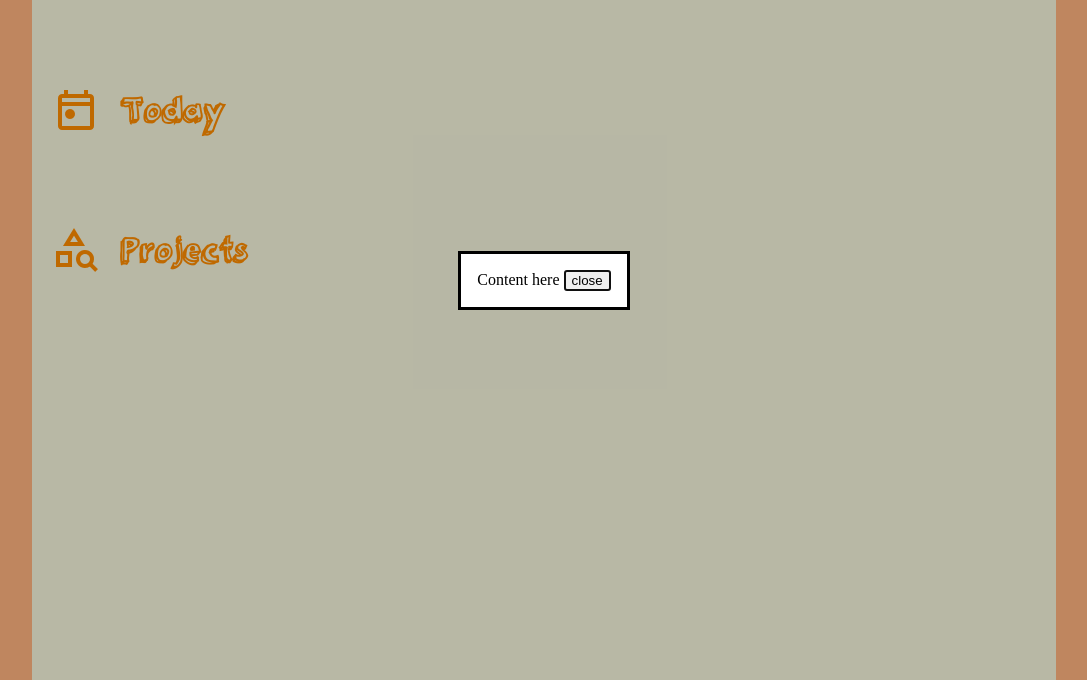
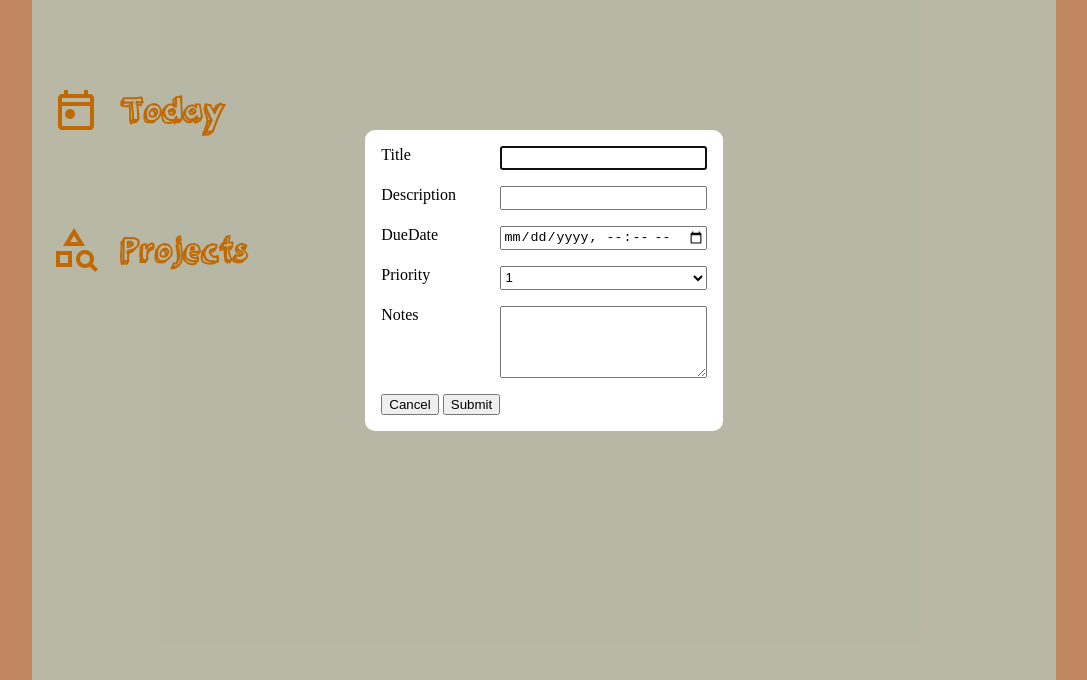
Before and after one commit to Yufan029/todo, a website built with webpack: page src/index.html in a window 1280 px wide. Both pictures are taken after a click on the picture 395 px from the left and 60 px from the top of the page. Shown: the part 120-800 px from the top of the page, without its empty margins (96-1183 px from the left). Built offline with nearby package versions, Linux system fonts and the light colour scheme.

Commit message:
Modify pop up dialog

```diff
--- /dev/null
+++ b/src/css/dialogForm.css
@@ -0,0 +1,24 @@
+
+#dialog {
+    border: none;
+    border-radius: 10px;
+    display: flex;
+    flex-direction: column;
+    gap: 1rem;
+}
+
+#form {
+    display: grid;
+    grid-template-columns: 1fr 2fr;
+    grid-template-rows: 1fr 1fr 1fr 1fr 3fr;
+    gap: 1rem;
+}
+
+#form > input {
+    height: 1.5rem;
+}
+
+.close {
+    width: 100px;
+    align-self: flex-end;
+}
--- a/src/index.html
+++ b/src/index.html
@@ -7,8 +7,26 @@
 </head>
 <body>
     <dialog id="dialog">
-        Content here
-        <button class="close">close</button>
+        <form id="form">
+            <label for="title">Title</label>
+            <input type="text" id="title" />
+            <label for="description">Description</label>
+            <input type="text" id="description" />
+            <label for="dueDate">DueDate</label>
+            <input type="datetime-local" id="dueDate" />
+            <label for="priority">Priority</label>
+            <select id="priority" name="priority" value="1">
+                <option value="1">1</option>
+                <option value="2">2</option>
+                <option value="3">3</option>
+            </select>
+            <label for="notes">Notes</label>
+            <textarea id="notes"></textarea>
+        </form>
+        <div class="buttons">
+            <button id="cancel">Cancel</button>
+            <button id="submit">Submit</button>
+        </div>
     </dialog>
     <div class="container">
         <header id="header-icon"></header>
--- a/src/scripts/createHeader.js
+++ b/src/scripts/createHeader.js
@@ -15,15 +15,7 @@ export default function createHeader() {
     let imageRight = new Image();
     imageRight.src = todoIcon;
     imageRight.classList.add('todoIcon');
-
-    imageLeft.addEventListener('click', openDialog);
-    imageRight.addEventListener('click', openDialog);
-
-    const dialog = document.querySelector('dialog');
-    const closeBtn = document.querySelector('.close');
-    closeBtn.addEventListener('click', () => {
-        dialog.close();
-    });
+    addEventListenerForImage(imageLeft, imageRight);
 
     header.appendChild(imageRight);
 }
@@ -32,3 +24,20 @@ function openDialog() {
     const dialog = document.querySelector('dialog');
     dialog.showModal();
 }
+
+function addEventListenerForImage(left, right) {
+    left.addEventListener('click', openDialog);
+    right.addEventListener('click', openDialog);
+
+    const dialog = document.querySelector('dialog');
+    const submit = document.querySelector('#submit');
+    submit.addEventListener('click', (e) => {
+        e.preventDefault();
+        dialog.close();
+    });
+
+    const cancel = document.querySelector('#cancel');
+    cancel.addEventListener('click', () => {
+        dialog.close();
+    });
+}
--- a/src/scripts/index.js
+++ b/src/scripts/index.js
@@ -1,5 +1,6 @@
 import '../css/style.css';
 import '../css/dialogStyle.css';
+import '../css/dialogForm.css';
 import createHeader from './createHeader';
 import createSideListItem from './createSideListItem';
 import todayImage from '../images/today_image.png';
```
Also changed, not shown: src/scripts/todoItem.js (added, +9 -0 lines).
